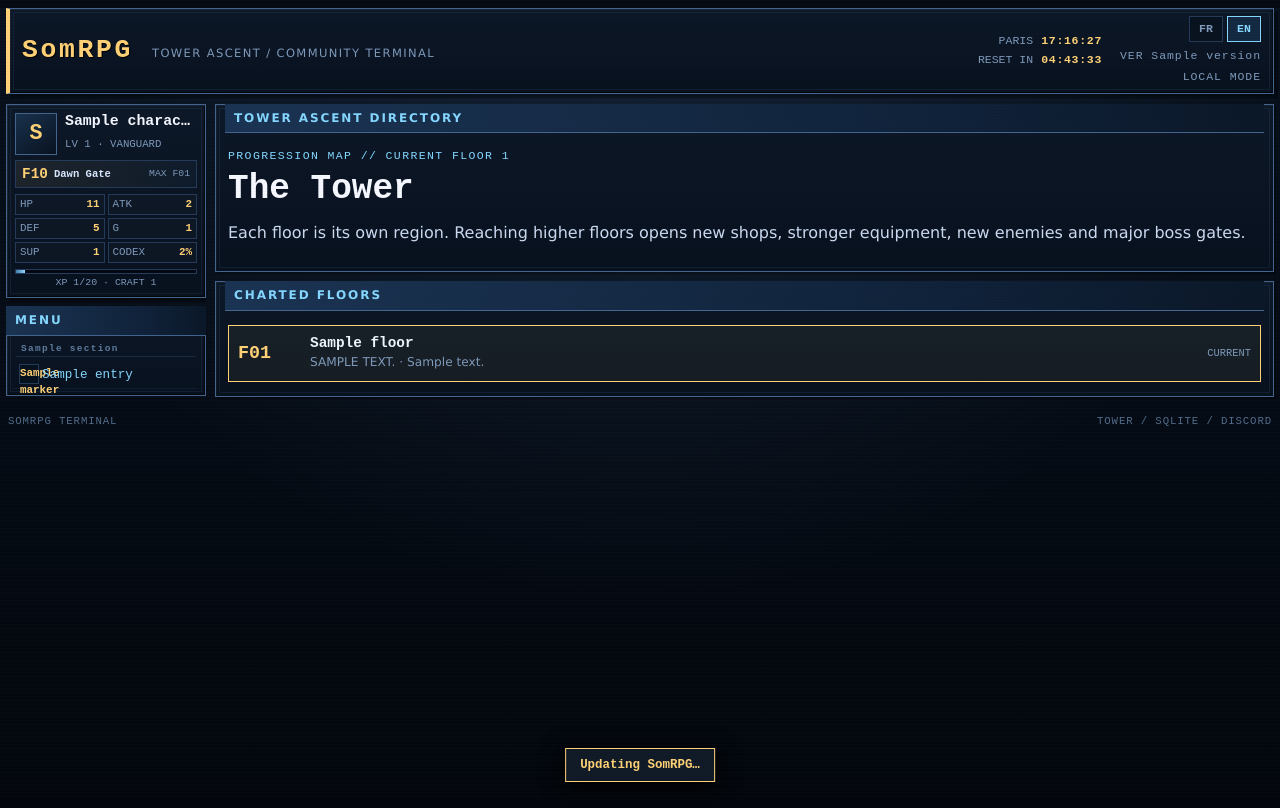
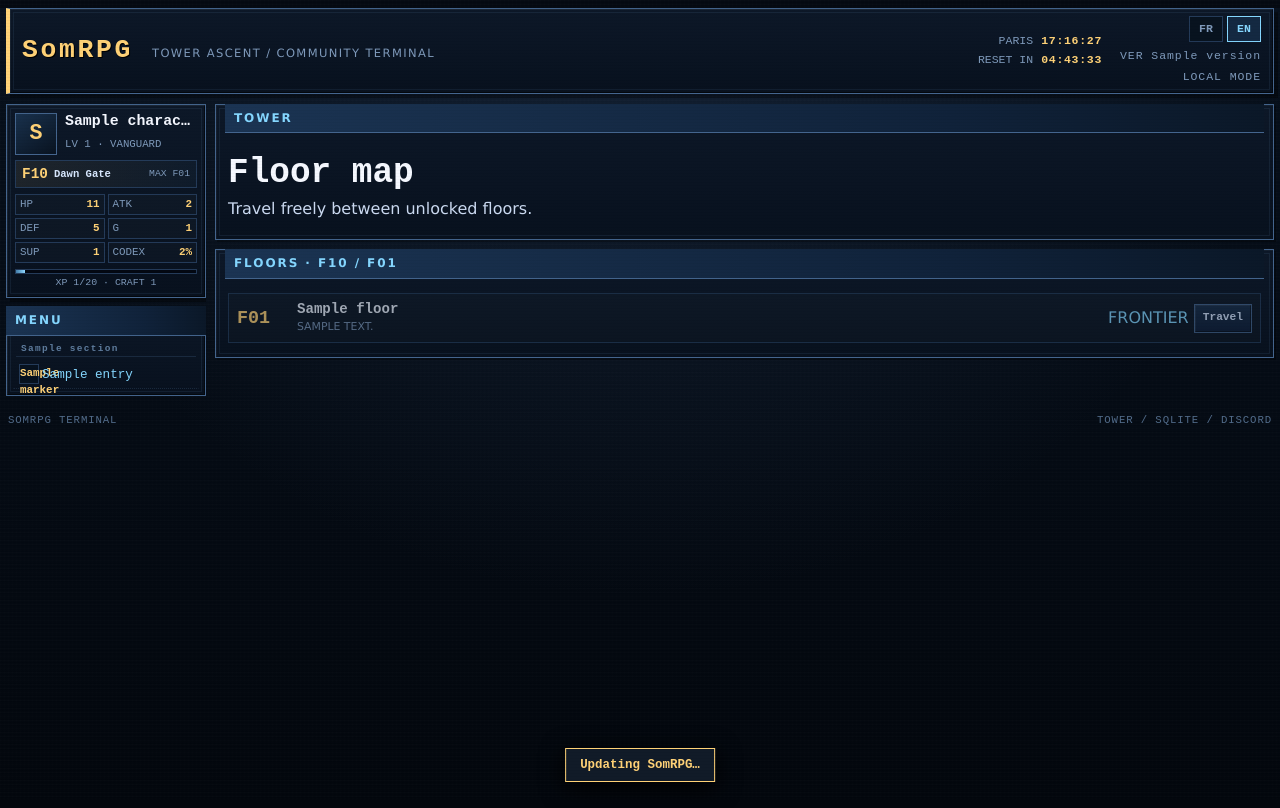
Before and after one commit to SomostVE/somrpg, a Django app: template templates/game/tower.html in a window 1280 px wide. Run offline with Django 5.2, Linux system fonts and the light colour scheme; data comes from the database, SQL or seed files in the repository; tables that the repository leaves empty hold one stand-in row (values such as "Sample post"); the template is opened without the code that fills it: values that come from a table or form of the project are taken from there, most other values are stand-ins (such as "Sample title", 1, 10 or a date in 2020).

Commit message:
feat: make tower map navigable and concise

```diff
--- a/templates/game/tower.html
+++ b/templates/game/tower.html
@@ -3,41 +3,40 @@
 {% block title %}Tower - SomRPG{% endblock %}
 
 {% block content %}
-<section class="retro-window page-window">
-  <div class="window-title"><span class="lang-en">TOWER ASCENT DIRECTORY</span><span class="lang-fr">RÉPERTOIRE DE L'ASCENSION</span></div>
+<section class="retro-window page-window compact-intro">
+  <div class="window-title"><span class="lang-en">TOWER</span><span class="lang-fr">TOUR</span></div>
   <div class="page-body">
-    <p class="section-code"><span class="lang-en">PROGRESSION MAP // CURRENT FLOOR {{ character.floor }}</span><span class="lang-fr">CARTE DE PROGRESSION // ÉTAGE ACTUEL {{ character.floor }}</span></p>
-    <h1 class="page-title"><span class="lang-en">The Tower</span><span class="lang-fr">La Tour</span></h1>
-    <p class="story-text">
-      <span class="lang-en">Each floor is its own region. Reaching higher floors opens new shops, stronger equipment, new enemies and major boss gates.</span>
-      <span class="lang-fr">Chaque étage est une région à part entière. Atteindre les étages supérieurs ouvre de nouvelles boutiques, de meilleurs équipements, de nouveaux ennemis et des boss de palier.</span>
-    </p>
+    <h1 class="page-title"><span class="lang-en">Floor map</span><span class="lang-fr">Carte des étages</span></h1>
+    <p class="story-text"><span class="lang-en">Travel freely between unlocked floors.</span><span class="lang-fr">Déplacez-vous librement entre les étages débloqués.</span></p>
   </div>
 </section>
 
 <section class="retro-window page-window">
-  <div class="window-title"><span class="lang-en">CHARTED FLOORS</span><span class="lang-fr">ÉTAGES CARTOGRAPHIÉS</span></div>
-  <div class="page-body tower-list">
+  <div class="window-title"><span class="lang-en">FLOORS</span><span class="lang-fr">ÉTAGES</span> · F{{ active_floor|stringformat:"02d" }} / F{{ character.floor|stringformat:"02d" }}</div>
+  <div class="page-body tower-list compact-floor-list">
     {% for floor in floors %}
-      <article class="floor-card {% if floor.floor_number < character.floor %}cleared{% elif floor.floor_number == character.floor %}current{% else %}locked{% endif %}{% if floor.has_boss %} boss-floor{% endif %}">
+      <article class="floor-card {% if floor.floor_number == active_floor %}current{% elif floor.floor_number <= character.floor %}cleared{% else %}locked{% endif %}{% if floor.has_boss %} boss-floor{% endif %}">
         <div class="floor-index">F{{ floor.floor_number|stringformat:"02d" }}</div>
         <div>
           <h3>{{ floor.name }}</h3>
-          <p>{{ floor.biome|upper }} · {{ floor.description }}</p>
+          <p>{{ floor.biome|upper }}{% if floor.has_boss %} · BOSS{% endif %}</p>
         </div>
-        <div class="floor-state">
-          {% if floor.floor_number < character.floor %}
-            <span class="lang-en">CLEARED</span><span class="lang-fr">TERMINÉ</span>
-          {% elif floor.floor_number == character.floor %}
-            <span class="lang-en">CURRENT</span><span class="lang-fr">ACTUEL</span>
-            {% if floor.has_boss %}<br>{{ floor.boss_gate.enemy.name }}{% endif %}
+        <div class="floor-actions">
+          {% if floor.floor_number == active_floor %}
+            <strong class="floor-state-current"><span class="lang-en">HERE</span><span class="lang-fr">ICI</span></strong>
+          {% elif floor.floor_number <= character.floor %}
+            {% if floor.floor_number == character.floor %}<span class="floor-state-frontier"><span class="lang-en">FRONTIER</span><span class="lang-fr">FRONTIÈRE</span></span>{% endif %}
+            <form method="post" action="{% url 'travel_floor' floor.floor_number %}">
+              {% csrf_token %}
+              <button class="button" type="submit"><span class="lang-en">Travel</span><span class="lang-fr">Aller</span></button>
+            </form>
           {% else %}
-            <span class="lang-en">LOCKED</span><span class="lang-fr">VERROUILLÉ</span>
+            <span class="floor-state-locked"><span class="lang-en">LOCKED</span><span class="lang-fr">VERROUILLÉ</span></span>
           {% endif %}
         </div>
       </article>
     {% empty %}
-      <p class="empty-text"><span class="lang-en">No floor data is configured.</span><span class="lang-fr">Aucune donnée d'étage n'est configurée.</span></p>
+      <p class="empty-text"><span class="lang-en">No floor data.</span><span class="lang-fr">Aucun étage configuré.</span></p>
     {% endfor %}
   </div>
 </section>
```
